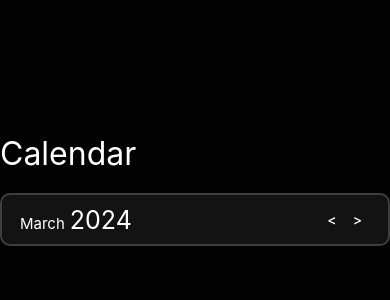
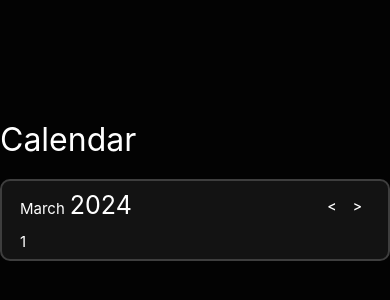
Before and after one commit to latobibor/take-home-calendar, a React Native app: screen / in a window 390 px wide. Shown: the part 232-532 px from the top of the page. Built offline with nearby package versions, Linux system fonts and the light colour scheme.

Commit message:
create placeholder for Days component and style Calendar component to include it

```diff
--- a/components/calendar.tsx
+++ b/components/calendar.tsx
@@ -2,33 +2,42 @@ import { View, StyleSheet } from 'react-native';
 import { MonthAndYear } from './month-and-year';
 import { useState } from 'react';
 import { TimeControls } from './time-controls';
+import { Days } from './days';
 
 export function Calendar() {
   const [year, setYear] = useState((new Date()).getFullYear());
   const [month, setMonth] = useState((new Date()).getMonth());
 
   return <View style={styles.container}>
-    <MonthAndYear month={month} year={year}/>
-    <TimeControls month={month} year={year} setYear={setYear} setMonth={setMonth}/>
+    <View style={styles.headerContainer}>
+      <MonthAndYear month={month} year={year}/>
+      <TimeControls month={month} year={year} setYear={setYear} setMonth={setMonth}/>
+    </View>
+    <Days/>
   </View>
 }
 
 const styles = StyleSheet.create({
   container: {
     display: 'flex',
-    flexDirection: 'row',
-    alignItems: 'center',
-    justifyContent: 'space-between',
+    gap: 10,
 
     width: '100%',
-    paddingHorizontal: 18,
-    paddingVertical: 8,
 
     borderCurve: 'circular',
     borderRadius: 10,
     borderColor: '#3e3e3e',
     borderWidth: 2,
 
-    backgroundColor: '#131313'
+    backgroundColor: '#131313',
+
+    paddingHorizontal: 18,
+    paddingVertical: 8,
+  },
+  headerContainer: {
+    display: 'flex',
+    flexDirection: 'row',
+    alignItems: 'center',
+    justifyContent: 'space-between',
   },
 });
--- /dev/null
+++ b/components/days.tsx
@@ -0,0 +1,16 @@
+import { StyleSheet, Text, View } from 'react-native';
+
+export function Days() {
+  return <View><Text style={styles.numberStyle}>1</Text></View>
+}
+
+const styles = StyleSheet.create({
+  container: {
+    display: 'flex',
+    flexDirection: 'row',
+  },
+  numberStyle: {
+    fontSize: 15,
+    color: 'white',
+  }
+});
```
